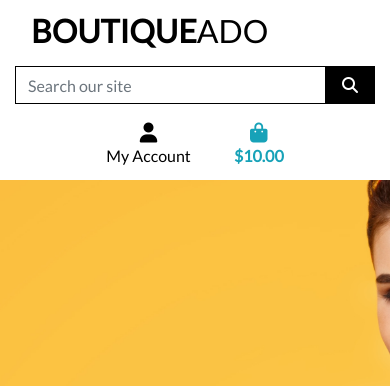
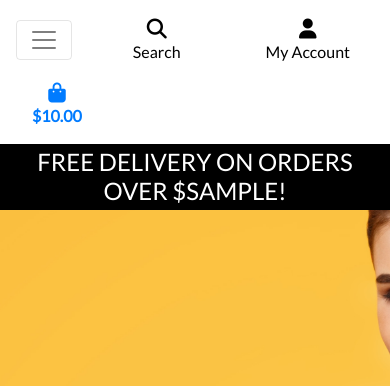
Before and after one commit to Joao4569/boutique_ado_v1, a Django app: template templates/base.html in a window 390 px wide. Shown: the top 386 px of the page. Run offline with Django 3.2, Linux system fonts and the light colour scheme; the template is opened without the code that fills it: most values are stand-ins (such as "Sample title", 1, 10 or a date in 2020); some libraries are stand-ins or nearby versions.

Commit message:
Add mobile header and main navbar

```diff
--- a/static/css/base.css
+++ b/static/css/base.css
@@ -56,6 +56,10 @@ body {
   border: 1px solid black !important;
 }
 
+.bg-black {
+  background: #000 !important;
+}
+
 /* -------------------------------- Media Queries */
 
 /* Slightly larger container on xl screens */
--- a/templates/base.html
+++ b/templates/base.html
@@ -19,7 +19,7 @@
       <link rel="stylesheet" href="{% static 'css/base.css' %}">
     {% endblock %}
 
-    {% block extracss %}
+    {% block extra_css %}
     {% endblock %}
 
     {% block corejs %}
@@ -29,17 +29,17 @@
       <script src="https://cdn.jsdelivr.net/npm/bootstrap@4.6.2/dist/js/bootstrap.min.js" integrity="sha384-+sLIOodYLS7CIrQpBjl+C7nPvqq+FbNUBDunl/OZv93DB7Ln/533i8e/mZXLi/P+" crossorigin="anonymous"></script>
     {% endblock %}
 
-    {% block extrajs %}
+    {% block extra_js %}
     {% endblock %}
 
     <title>Boutique Ado {% block extra_title %}{% endblock %}</title>
   </head>
   <body>
     <header class="container-fluid fixed-top">
-      <div id="topnav" class="row bg-white pt-lg-0 text-center text-lg-left">
+        <div id="topnav" class="row bg-white pt-lg-2 d-none d-lg-flex">
             <div class="col-12 col-lg-4 my-auto py-1 py-lg-0 text-center text-lg-left">
                 <a href="{% url 'home' %}" class="nav-link main-logo-link">
-            <h2 class="logo-font text-black my-0"><strong>Boutique</strong>Ado</h2>
+                    <h2 class="logo-font text-black my-0"><strong>Boutique</strong> Ado</h2>
                 </a>
             </div>
             <div class="col-12 col-lg-4 my-auto py-1 py-lg-0">
@@ -95,6 +95,20 @@
                 </ul>
             </div>
         </div>
+        <div class="row bg-white">
+            <nav class="navbar navbar-expand-lg navbar-light w-100">
+                <button class="navbar-toggler" type="button" data-toggle="collapse" data-target="#main-nav" aria-controls="main-nav" aria-expanded="false" aria-label="Toggle navigation">
+                    <span class="navbar-toggler-icon"></span>
+                </button>
+                {% include 'includes/mobile-top-header.html' %}
+                {% include 'includes/main-nav.html' %}
+            </nav>
+        </div>
+        <div id="delivery-banner" class="row text-center">
+            <div class="col bg-black text-white">
+                <h4 class="logo-font my-1">Free delivery on orders over ${{ free_shipping_threshold }}!</h4>
+            </div>
+        </div>
     </header>
 
     {% if messages %}
@@ -110,5 +124,6 @@
     {% block postloadjs %}
     {% endblock %}
 
+
   </body>
 </html>
--- /dev/null
+++ b/templates/includes/mobile-top-header.html
@@ -0,0 +1,56 @@
+<li class="list-inline-item">
+  <a class="text-black nav-link d-block d-lg-none" href="#" id="mobile-search" data-toggle="dropdown" aria-haspopup="true" aria-expanded="false">
+      <div class="text-center">
+          <div><i class="fas fa-search fa-lg"></i></div>
+          <p class="my-0">Search</p>
+      </div>
+  </a>
+  <div class="dropdown-menu border-0 w-100 p-3 rounded-0 my-0" aria-labelledby="mobile-search">
+      <form class="form" method="GET" action="">
+          <div class="input-group w-100">
+              <input class="form-control border border-black rounded-0" type="text" name="q" placeholder="Search our site">
+              <div class="input-group-append">
+                  <button class="form-control form-control btn btn-black border border-black rounded-0" type="submit">
+                      <span class="icon">
+                          <i class="fas fa-search"></i>
+                      </span>
+                  </button>
+              </div>
+          </div>
+      </form>
+  </div>
+</li>
+<li class="list-inline-item dropdown">
+  <a class="text-black nav-link d-block d-lg-none" href="#" id="user-options" data-toggle="dropdown" aria-haspopup="true" aria-expanded="false">
+      <div class="text-center">
+          <div><i class="fas fa-user fa-lg"></i></div>
+          <p class="my-0">My Account</p>
+      </div>
+  </a>
+  <div class="dropdown-menu border-0" aria-labelledby="user-options">
+      {% if request.user.is_authenticated %}
+          {% if request.user.is_superuser %}
+              <a href="{% url 'account_logout' %}" class="dropdown-item">Product Management</a>
+          {% endif %}
+          <a href="{% url 'profile' %}" class="dropdown-item">My Profile</a>
+          <a href="{% url 'account_logout' %}" class="dropdown-item">Logout</a>
+      {% else %}
+          <a href="{% url 'account_signup' %}" class="dropdown-item">Register</a>
+          <a href="{% url 'account_login' %}" class="dropdown-item">Login</a>
+      {% endif %}
+  </div>
+</li>
+<li class="list-inline-item">
+  <a class="{% if grand_total %}text-primary font-weight-bold{% else %}text-black{% endif %} nav-link d-block d-lg-none" href="">
+      <div class="text-center">
+          <div><i class="fas fa-shopping-bag fa-lg"></i></div>
+          <p class="my-0">
+              {% if grand_total %}
+                  ${{ grand_total|floatformat:2 }}
+              {% else %}
+                  $0.00
+              {% endif %}
+          </p>
+      </div>
+  </a>
+</li>
```
Also changed, not shown: templates/includes/main-nav.html (added, +50 -0 lines). Lines whose indentation alone changed are shown as unchanged.
